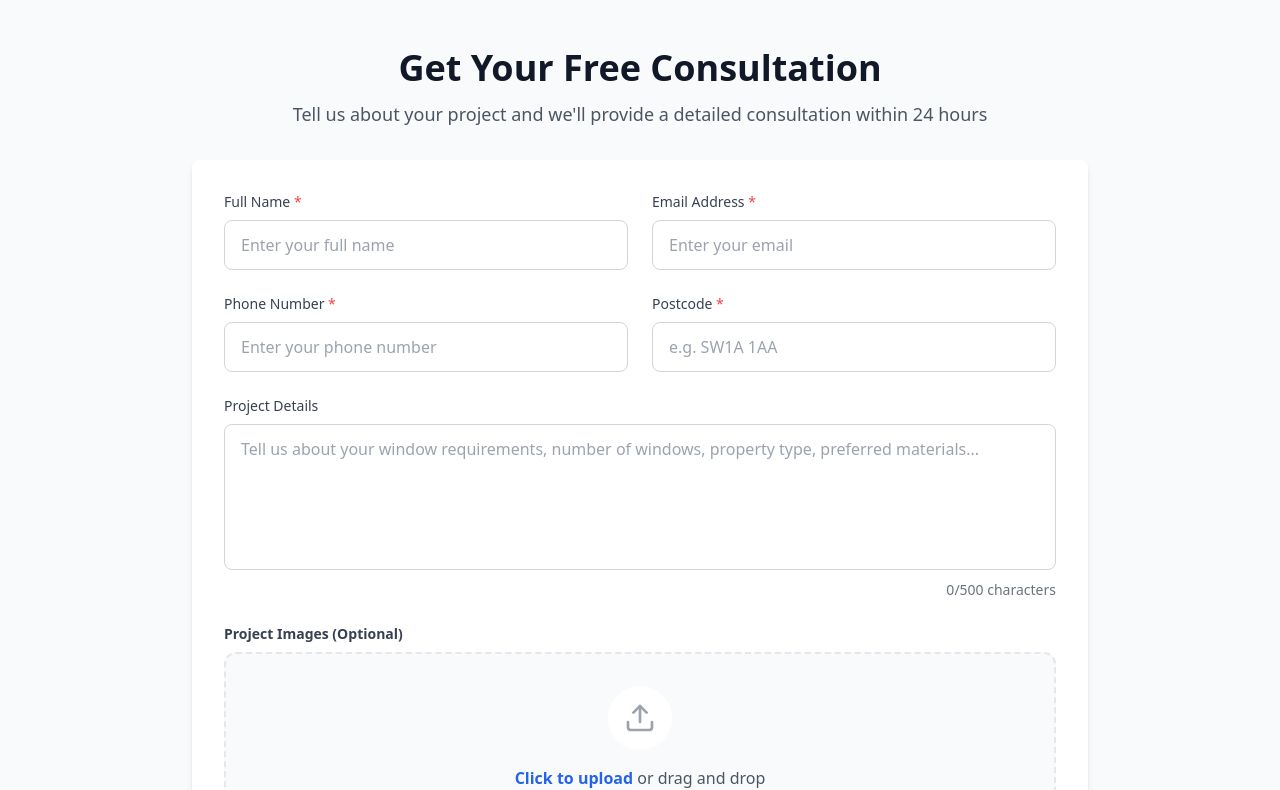
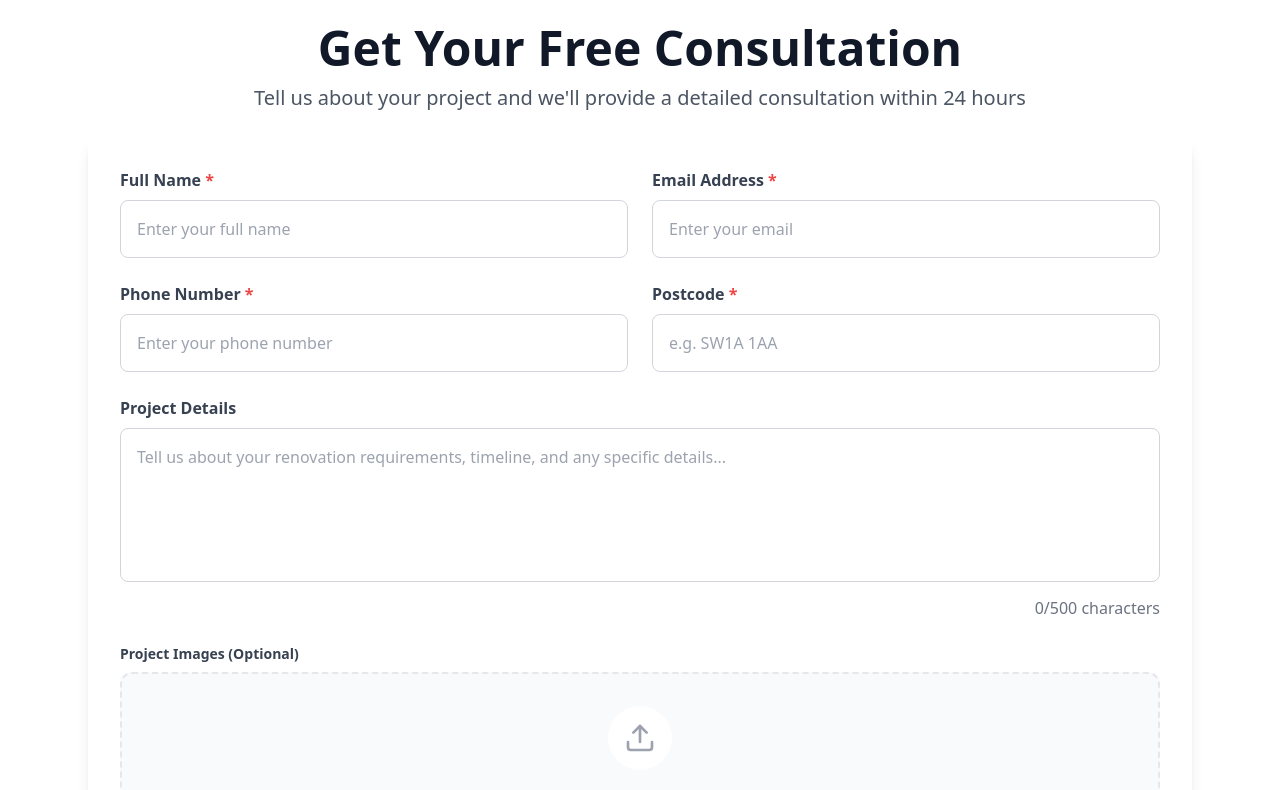
Before and after one commit to brentrenovation-ops/consultation, a Next.js app: page /consultation in a window 1280 px wide. Shown: the top 790 px of the page. Built offline with nearby package versions, Linux system fonts and the light colour scheme.

Commit message:
Refactor ConsultationForm component layout and styles

```diff
--- a/components/ConsultationForm.tsx
+++ b/components/ConsultationForm.tsx
@@ -1,12 +1,9 @@
-// components/ConsultationForm.tsx - WITH FILE UPLOAD VISIBLE
-
 'use client';
 
 import { useState } from 'react';
 import { useForm, Controller } from 'react-hook-form';
 import { zodResolver } from '@hookform/resolvers/zod';
 import { consultationSchema } from '@/lib/validations';
-import { SERVICE_OPTIONS } from '@/types';
 import FileUpload from './FileUpload';
 import { Loader2 } from 'lucide-react';
 import type { ConsultationFormData } from '@/types';
@@ -83,41 +80,39 @@ export default function ConsultationForm() {
   };
 
   return (
-    <div className="min-h-screen bg-gray-50 flex items-center justify-center py-12 px-4">
-      <div className="w-full max-w-4xl">
+    <div className="w-full max-w-6xl mx-auto px-4 sm:px-6 py-6">
 
-        <div className="text-center mb-8">
-          <h1 className="text-4xl font-bold text-gray-900 mb-3">
+      <div className="text-center mb-6">
+        <h1 className="text-3xl sm:text-5xl font-bold text-gray-900 mb-3">
           Get Your Free Consultation
         </h1>
-          <p className="text-lg text-gray-600">
+        <p className="text-lg sm:text-xl text-gray-600">
           Tell us about your project and we'll provide a detailed consultation within 24 hours
         </p>
       </div>
 
       {submitStatus.type && (
         <div
-            className={`mb-6 p-4 rounded-lg ${
+          className={`mb-6 p-4 rounded-lg text-base ${
             submitStatus.type === 'success'
               ? 'bg-green-50 border border-green-200 text-green-800'
               : 'bg-red-50 border border-red-200 text-red-800'
           }`}
           role="alert"
         >
-            <p className="font-medium">
+          <p className="font-medium text-lg">
             {submitStatus.type === 'success' ? '✓ Success!' : '✗ Error'}
           </p>
-            <p className="text-sm mt-1">{submitStatus.message}</p>
+          <p className="mt-1">{submitStatus.message}</p>
         </div>
       )}
 
-        <div className="bg-white rounded-lg shadow-md p-8">
+      <div className="bg-white rounded-xl shadow-lg p-6 sm:p-8">
         <form onSubmit={handleSubmit(onSubmit)} className="space-y-6">
 
-            {/* Full Name & Email */}
           <div className="grid grid-cols-1 md:grid-cols-2 gap-6">
             <div>
-                <label htmlFor="fullName" className="block text-sm font-medium text-gray-700 mb-2">
+              <label htmlFor="fullName" className="block text-base font-semibold text-gray-700 mb-2">
                 Full Name <span className="text-red-500">*</span>
               </label>
               <input
@@ -125,15 +120,15 @@ export default function ConsultationForm() {
                 type="text"
                 id="fullName"
                 placeholder="Enter your full name"
-                  className="w-full px-4 py-3 border border-gray-300 rounded-lg focus:outline-none focus:ring-2 focus:ring-blue-500 focus:border-transparent"
+                className="w-full px-4 py-4 text-base border border-gray-300 rounded-lg focus:outline-none focus:ring-2 focus:ring-blue-500 focus:border-transparent"
               />
               {errors.fullName && (
-                  <p className="mt-1 text-sm text-red-600">{errors.fullName.message}</p>
+                <p className="mt-2 text-base text-red-600">{errors.fullName.message}</p>
               )}
             </div>
 
             <div>
-                <label htmlFor="email" className="block text-sm font-medium text-gray-700 mb-2">
+              <label htmlFor="email" className="block text-base font-semibold text-gray-700 mb-2">
                 Email Address <span className="text-red-500">*</span>
               </label>
               <input
@@ -141,18 +136,17 @@ export default function ConsultationForm() {
                 type="email"
                 id="email"
                 placeholder="Enter your email"
-                  className="w-full px-4 py-3 border border-gray-300 rounded-lg focus:outline-none focus:ring-2 focus:ring-blue-500 focus:border-transparent"
+                className="w-full px-4 py-4 text-base border border-gray-300 rounded-lg focus:outline-none focus:ring-2 focus:ring-blue-500 focus:border-transparent"
               />
               {errors.email && (
-                  <p className="mt-1 text-sm text-red-600">{errors.email.message}</p>
+                <p className="mt-2 text-base text-red-600">{errors.email.message}</p>
               )}
             </div>
           </div>
 
-            {/* Phone Number & Postcode */}
           <div className="grid grid-cols-1 md:grid-cols-2 gap-6">
             <div>
-                <label htmlFor="phoneNumber" className="block text-sm font-medium text-gray-700 mb-2">
+              <label htmlFor="phoneNumber" className="block text-base font-semibold text-gray-700 mb-2">
                 Phone Number <span className="text-red-500">*</span>
               </label>
               <input
@@ -160,15 +154,15 @@ export default function ConsultationForm() {
                 type="tel"
                 id="phoneNumber"
                 placeholder="Enter your phone number"
-                  className="w-full px-4 py-3 border border-gray-300 rounded-lg focus:outline-none focus:ring-2 focus:ring-blue-500 focus:border-transparent"
+                className="w-full px-4 py-4 text-base border border-gray-300 rounded-lg focus:outline-none focus:ring-2 focus:ring-blue-500 focus:border-transparent"
               />
               {errors.phoneNumber && (
-                  <p className="mt-1 text-sm text-red-600">{errors.phoneNumber.message}</p>
+                <p className="mt-2 text-base text-red-600">{errors.phoneNumber.message}</p>
               )}
             </div>
 
             <div>
-                <label htmlFor="postcode" className="block text-sm font-medium text-gray-700 mb-2">
+              <label htmlFor="postcode" className="block text-base font-semibold text-gray-700 mb-2">
                 Postcode <span className="text-red-500">*</span>
               </label>
               <input
@@ -176,45 +170,42 @@ export default function ConsultationForm() {
                 type="text"
                 id="postcode"
                 placeholder="e.g. SW1A 1AA"
-                  className="w-full px-4 py-3 border border-gray-300 rounded-lg focus:outline-none focus:ring-2 focus:ring-blue-500 focus:border-transparent"
+                className="w-full px-4 py-4 text-base border border-gray-300 rounded-lg focus:outline-none focus:ring-2 focus:ring-blue-500 focus:border-transparent"
               />
               {errors.postcode && (
-                  <p className="mt-1 text-sm text-red-600">{errors.postcode.message}</p>
+                <p className="mt-2 text-base text-red-600">{errors.postcode.message}</p>
               )}
             </div>
           </div>
 
-            {/* Hidden service field */}
           <input
             {...register('serviceRequired')}
             type="hidden"
             value="Complete Property Refurbishment"
           />
 
-            {/* Project Details */}
           <div>
-              <label htmlFor="projectDetails" className="block text-sm font-medium text-gray-700 mb-2">
+            <label htmlFor="projectDetails" className="block text-base font-semibold text-gray-700 mb-2">
               Project Details
             </label>
             <textarea
               {...register('projectDetails')}
               id="projectDetails"
               rows={5}
-                placeholder="Tell us about your window requirements, number of windows, property type, preferred materials..."
+              placeholder="Tell us about your renovation requirements, timeline, and any specific details..."
               maxLength={500}
-                className="w-full px-4 py-3 border border-gray-300 rounded-lg focus:outline-none focus:ring-2 focus:ring-blue-500 focus:border-transparent resize-none"
+              className="w-full px-4 py-4 text-base border border-gray-300 rounded-lg focus:outline-none focus:ring-2 focus:ring-blue-500 focus:border-transparent resize-none"
             />
-              <div className="flex justify-end items-center mt-1">
-                <p className="text-sm text-gray-500">
+            <div className="flex justify-end items-center mt-2">
+              <p className="text-base text-gray-500">
                 {characterCount}/500 characters
               </p>
             </div>
             {errors.projectDetails && (
-                <p className="mt-1 text-sm text-red-600">{errors.projectDetails.message}</p>
+              <p className="mt-2 text-base text-red-600">{errors.projectDetails.message}</p>
             )}
           </div>
 
-            {/* FILE UPLOAD - NOW VISIBLE */}
           <Controller
             name="projectDetails"
             control={control}
@@ -228,15 +219,14 @@ export default function ConsultationForm() {
             )}
           />
 
-            {/* Submit Button */}
           <button
             type="submit"
             disabled={isSubmitting}
-              className="w-full bg-blue-600 hover:bg-blue-700 text-white text-lg font-medium py-4 rounded-lg transition-colors disabled:opacity-50 disabled:cursor-not-allowed flex items-center justify-center"
+            className="w-full bg-blue-600 hover:bg-blue-700 text-white text-lg font-semibold py-5 rounded-lg transition-colors disabled:opacity-50 disabled:cursor-not-allowed flex items-center justify-center"
           >
             {isSubmitting ? (
               <>
-                  <Loader2 className="animate-spin -ml-1 mr-3 h-5 w-5" />
+                <Loader2 className="animate-spin -ml-1 mr-3 h-6 w-6" />
                 Submitting...
               </>
             ) : (
@@ -246,6 +236,5 @@ export default function ConsultationForm() {
         </form>
       </div>
     </div>
-    </div>
   );
 }
```
Lines whose indentation alone changed are shown as unchanged.
